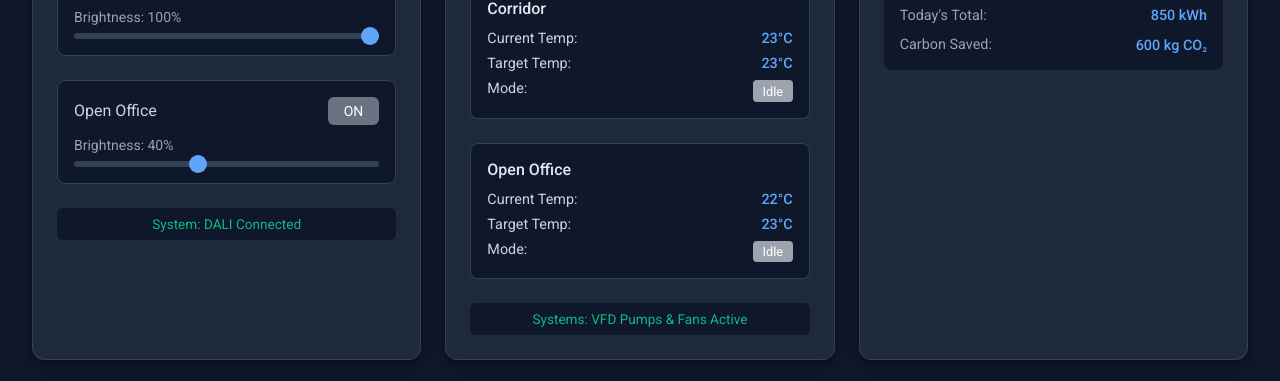
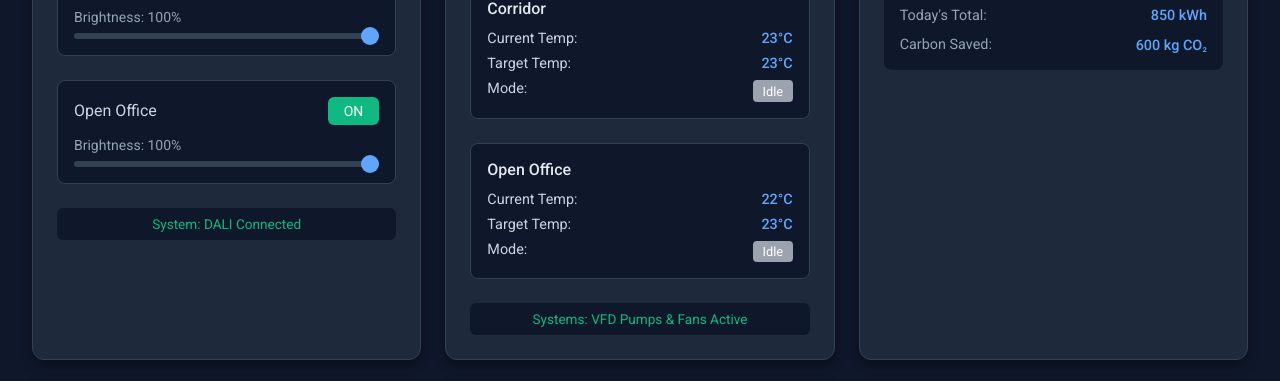
Before and after one commit to bagjafp/AURA, a plain HTML site: page index.html in a window 1280 px wide. Shown: the part 394-775 px from the top of the page. Drawn offline with Linux system fonts and the light colour scheme.

Commit message:
index.html

```diff
--- a/index.html
+++ b/index.html
@@ -462,11 +462,11 @@
                     <div class="zone-item">
                         <div class="zone-header">
                             <span class="zone-name">Open Office</span>
-                            <button class="toggle-button off" onclick="toggleLight(2)">ON</button>
+                            <button class="toggle-button on" onclick="toggleLight(1)">ON</button>
                         </div>
                         <div class="slider-container">
-                            <label class="slider-label">Brightness: <span id="brightness-2">40</span>%</label>
-                            <input type="range" class="slider" min="0" max="100" value="40" oninput="updateBrightness(2, this.value)">
+                            <label class="slider-label">Brightness: <span id="brightness-1">100</span>%</label>
+                            <input type="range" class="slider" min="0" max="100" value="100" oninput="updateBrightness(1, this.value)">
                         </div>
                     </div>
 
```
